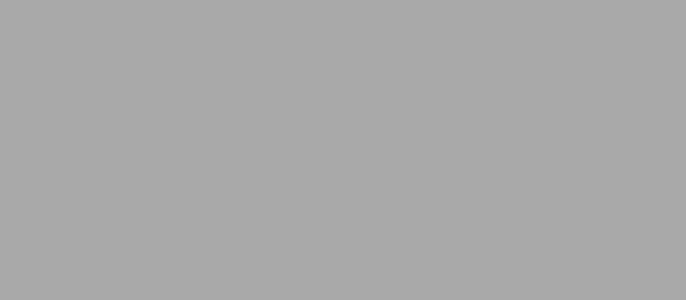
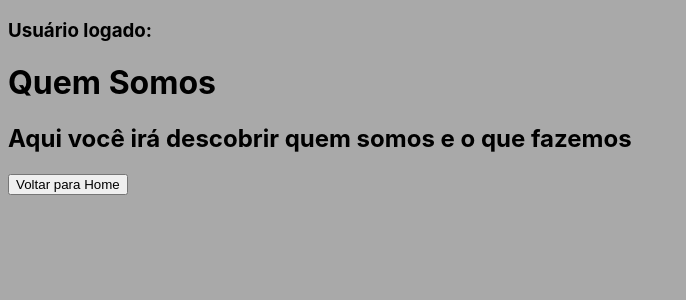
Before and after one commit to ViniciusPiresdeOliveira/React, a React (Create React App) app in the folder aulaserratec/: page /quemsomos/1 in a window 1280 px wide. Before the commit this address had no page. Shown: the top 300 px of the page, without its empty margins (0-686 px from the left). Built offline with nearby package versions, Linux system fonts and the light colour scheme.

Commit message:
Adicionando exercício

```diff
--- /dev/null
+++ b/aulaserratec/src/Pages/Home.js
@@ -0,0 +1,18 @@
+import React, { useState } from "react";
+import { Link } from "react-router-dom";
+import { QuemSomos } from "./QuemSomos";
+
+export const Home = () =>{
+
+    const [usuario] = useState({
+        nome: "Vinícius",
+        idade: 18
+    })
+
+    return(
+        <>
+            <h1>Home</h1>
+            <Link to={`/quemsomos/${usuario.nome}`}>Conheça quem somos</Link>
+        </>
+    )
+}
--- /dev/null
+++ b/aulaserratec/src/Pages/QuemSomos.js
@@ -0,0 +1,21 @@
+import React from "react";
+import { useParams, useNavigate } from "react-router-dom";
+
+export const QuemSomos = () => {
+
+    let { nome } = useParams();
+    let navigate = useNavigate();
+
+    function handleClick() {
+        navigate("/");
+    }
+
+    return (
+        <>
+            <h3>Usuário logado: {nome}</h3>
+            <h1>Quem Somos</h1>
+            <h2>Aqui você irá descobrir quem somos e o que fazemos</h2>
+            <button onClick={handleClick}>Voltar para Home</button>
+        </>
+    )
+}
--- a/aulaserratec/src/Routes/root.js
+++ b/aulaserratec/src/Routes/root.js
@@ -4,14 +4,22 @@ import { BrowserRouter, Route, Routes } from "react-router-dom";
 import { RenderizacaoCondicional } from "../Pages/RenderizacaoCondicional";
 import { AdicionarLista } from "../Pages/AdicionarLista";
 import { ListaDeCompras } from "../Pages/ListaDeCompras";
+import { Home } from "../Pages/Home";
+import { QuemSomos } from "../Pages/QuemSomos";
 
 export const Root = () => {
     return (
         <>
-            <BrowserRouter>
+            {/* <BrowserRouter>
                 <Routes>
                     <Route path="/" element={<RenderizacaoCondicional />} />
                     <Route path="/addlista" element={<AdicionarLista />} />
+                </Routes>
+            </BrowserRouter> */}
+            <BrowserRouter>
+                <Routes>
+                    <Route path="/" element={<Home />} />
+                    <Route path="/quemsomos/:none" element={<QuemSomos />} />
                 </Routes>
             </BrowserRouter>
         </>
```
